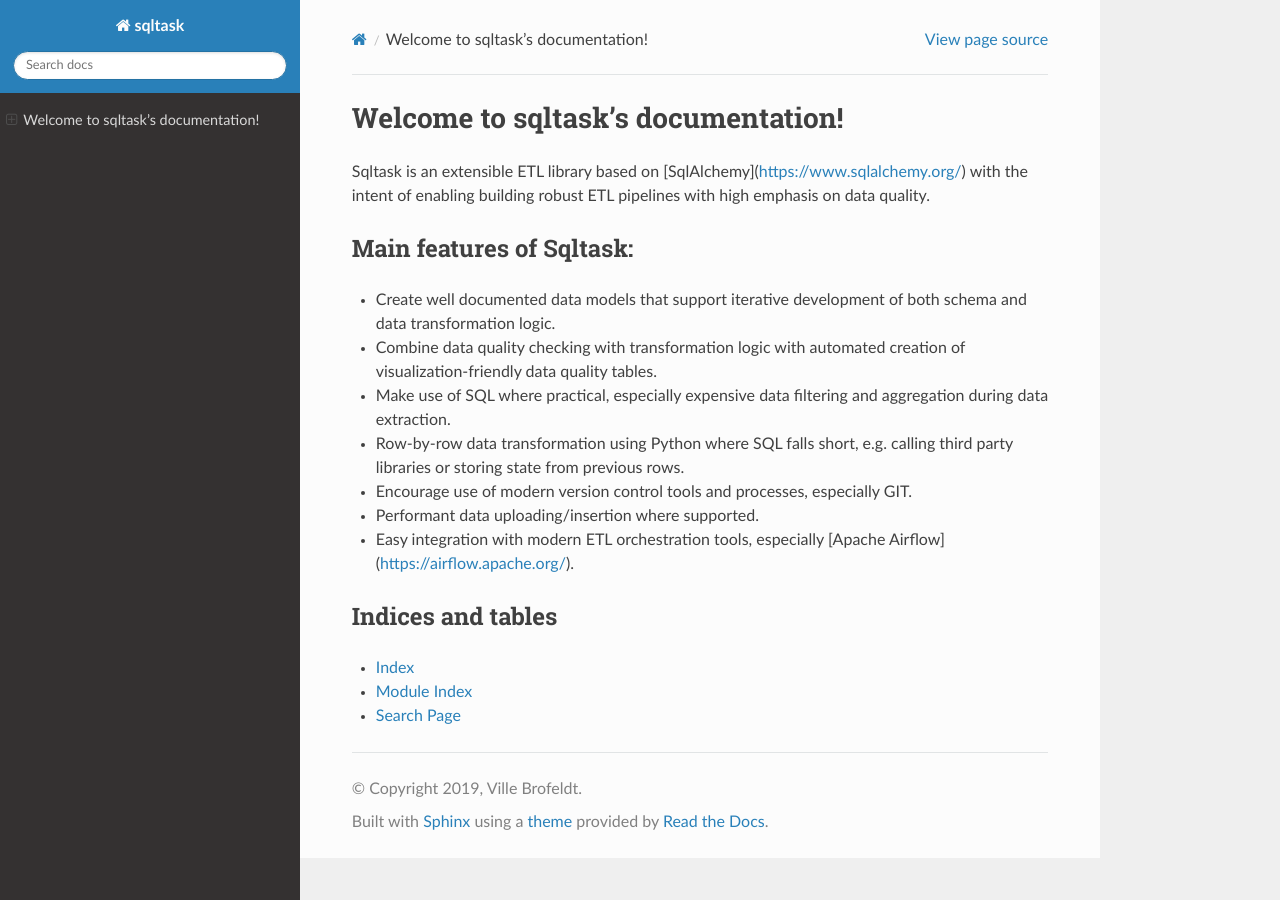
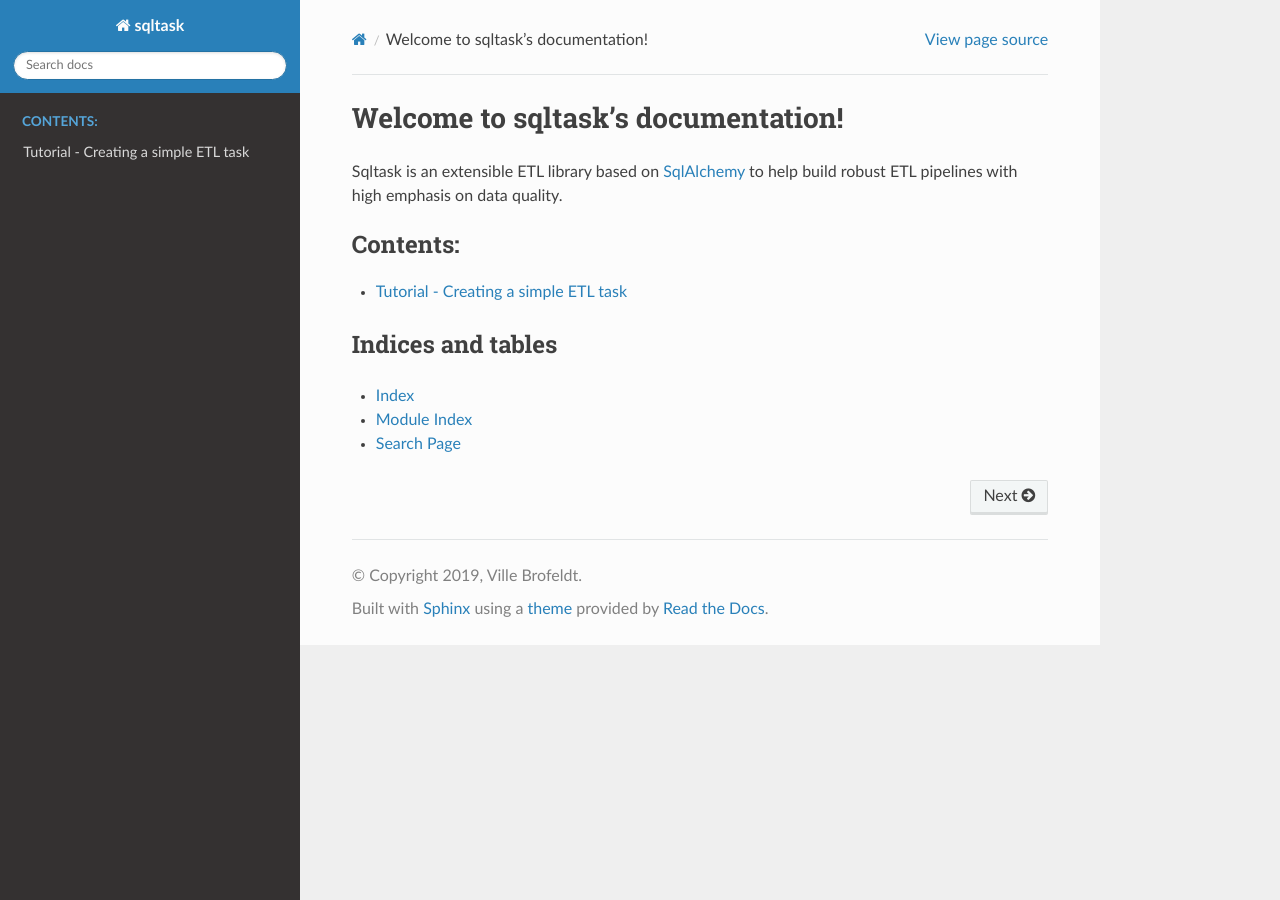
Before and after one commit to villebro/sqltask, a Sphinx documentation site: the page built from docs/index.rst, in a window 1280 px wide. Built offline with Sphinx 7.4.7 and the Read the Docs theme 2.0.0, drawn with Linux system fonts in a browser that asks for light colours.

```diff
--- a/docs/index.rst
+++ b/docs/index.rst
@@ -6,29 +6,15 @@
 Welcome to sqltask's documentation!
 '''''''''''''''''''''''''''''''''''
 
-Sqltask is an extensible ETL library based on [SqlAlchemy](https://www.sqlalchemy.org/)
-with the intent of enabling building robust ETL pipelines with high emphasis on
-data quality.
-
-Main features of Sqltask:
-=========================
-- Create well documented data models that support iterative
-  development of both schema and data transformation logic.
-- Combine data quality checking with transformation logic with automated
-  creation of visualization-friendly data quality tables.
-- Make use of SQL where practical, especially expensive data filtering
-  and aggregation during data extraction.
-- Row-by-row data transformation using Python where SQL falls short,
-  e.g. calling third party libraries or storing state from previous rows.
-- Encourage use of modern version control tools and processes, especially GIT.
-- Performant data uploading/insertion where supported.
-- Easy integration with modern ETL orchestration tools, especially
-  [Apache Airflow](https://airflow.apache.org/).
+Sqltask is an extensible ETL library based on `SqlAlchemy <https://www.sqlalchemy.org/>`_
+to help build robust ETL pipelines with high emphasis on data quality.
 
 
 .. toctree::
    :maxdepth: 2
    :caption: Contents:
+
+   tutorial
 
 
 
```
Also changed, not shown: README.md (+5 -5 lines), docs/tutorial.rst (added, +21 -0 lines), requirements-dev.txt (+13 -1 lines), .travis.yml (added), 2 other files.
